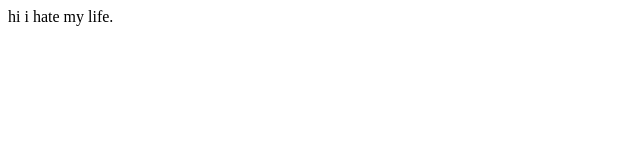
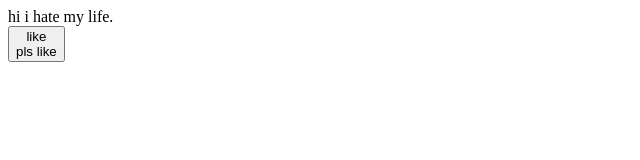
Before and after one commit to Sushant-Sah1/githubusinggit, a plain HTML site: page index.html in a window 1280 px wide. Shown: the whole page, without its empty margins (0-640 px from the left). Drawn offline with Linux system fonts and the light colour scheme.

Commit message:
making like feature

```diff
--- a/index.html
+++ b/index.html
@@ -7,5 +7,12 @@
 </head>
 <body>
     hi i hate my life.
+    <div>
+    </div>
+    <div>
+        <button>like
+            <div>pls like</div>
+        </button>
+    </div>
 </body>
 </html>
```
